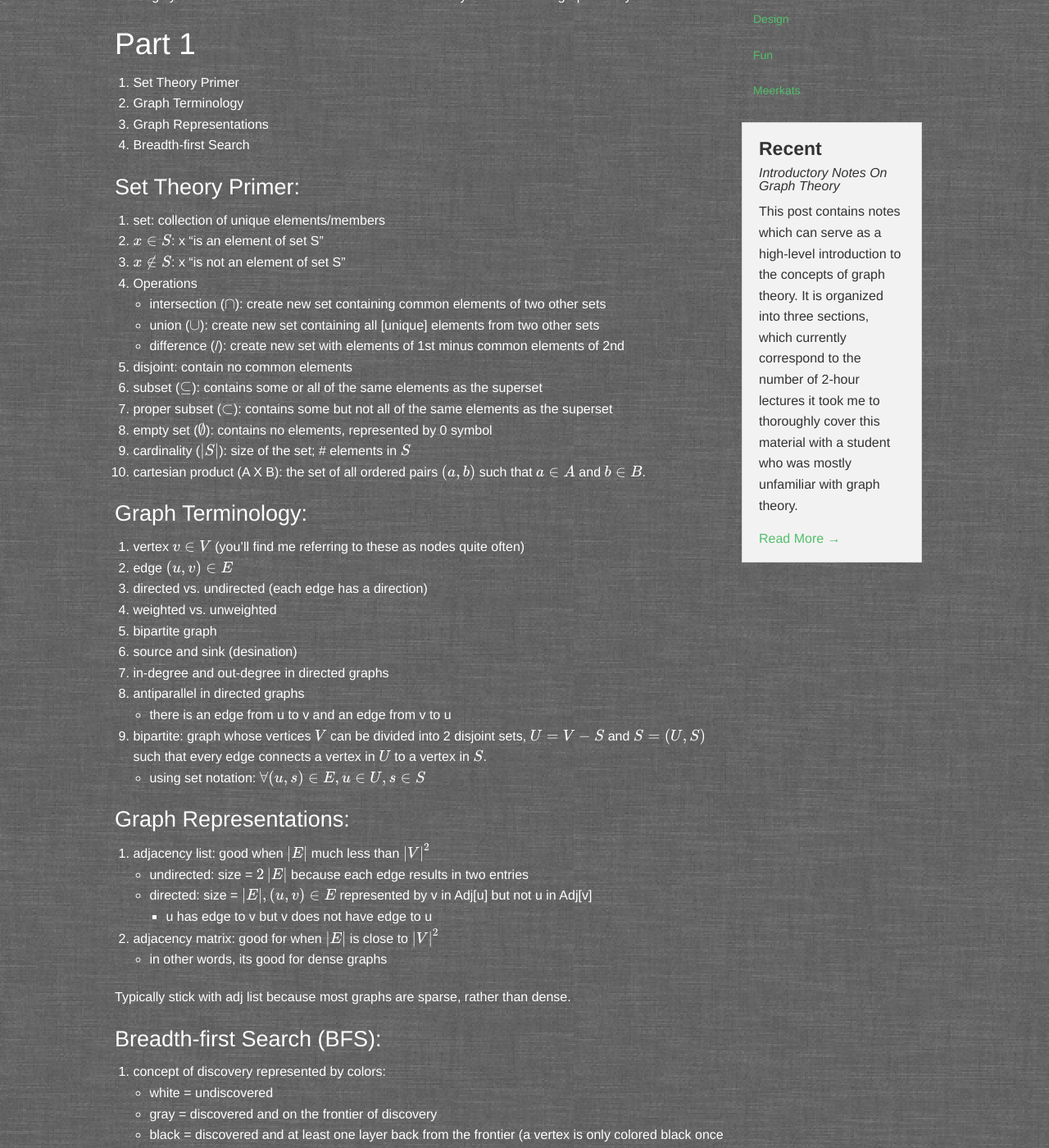
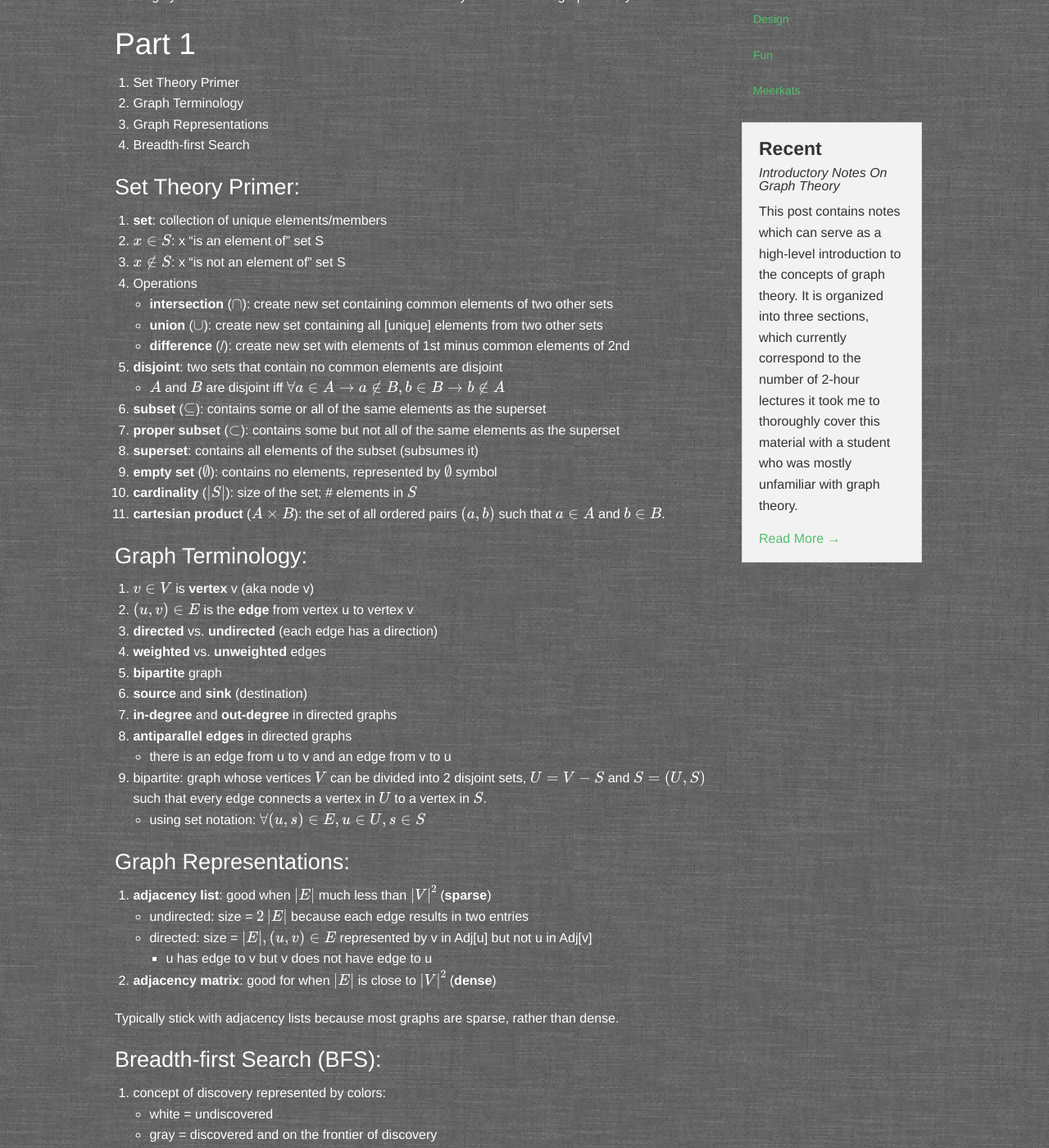
Before and after one commit to macks22/intuitive-ml, a Jekyll site: the page built from _posts/2014-07-03-introduction-to-graph-theory.md, in a window 1280 px wide and 1400 px high, scrolled down 227 px. Shown: the whole window at 82% size. Built offline with Jekyll 4.4.1, drawn with Linux system fonts in a browser that asks for light colours; formulas are drawn with MathJax 3.

Commit message:
Some formatting updates and minor editing.

```diff
--- a/_posts/2014-07-03-introduction-to-graph-theory.md
+++ b/_posts/2014-07-03-introduction-to-graph-theory.md
@@ -20,35 +20,38 @@ material with a student who was mostly unfamiliar with graph theory.
 
 ### Set Theory Primer:
 
-1.  set: collection of unique elements/members
-2.  $$x \in S$$: x "is an element of set S"
-3.  $$x \notin S$$: x "is not an element of set S"
+1.  **set**: collection of unique elements/members
+2.  $$x \in S$$: x "is an element of" set S
+3.  $$x \notin S$$: x "is not an element of" set S
 4.  Operations
-    * intersection ($$\cap$$): create new set containing common elements of two
+    * **intersection** ($$\cap$$): create new set containing common elements of two
       other sets
-    * union ($$\cup$$): create new set containing all [unique] elements from two
+    * **union** ($$\cup$$): create new set containing all [unique] elements from two
       other sets
-    * difference (/): create new set with elements of 1st minus common elements
+    * **difference** (/): create new set with elements of 1st minus common elements
       of 2nd
-5.  disjoint: contain no common elements
-6.  subset ($$\subseteq$$): contains some or all of the same elements as the superset
-7.  proper subset ($$\subset$$): contains some but not all of the same
-    elements as the superset
-8.  empty set ($$\emptyset$$): contains no elements, represented by 0 symbol
-9.  cardinality ($$\left\vert{S}\right\vert$$): size of the set; # elements in $$S$$
-10. cartesian product (A X B): the set of all ordered pairs $$(a, b)$$ such that
-    $$a \in A$$ and $$b \in B$$.
+5.  **disjoint**: two sets that contain no common elements are disjoint
+    * $$A$$ and $$B$$ are disjoint iff $$\forall a \in A \rightarrow a \notin B, b \in B
+      \rightarrow b \notin A$$
+6.  **subset** ($$\subseteq$$): contains some or all of the same elements as the superset
+7.  **proper subset** ($$\subset$$): contains some but not all of the same elements as
+    the superset
+8.  **superset**: contains all elements of the subset (subsumes it)
+9.  **empty set** ($$\emptyset$$): contains no elements, represented by $$\emptyset$$ symbol
+10. **cardinality** ($$\left\vert{S}\right\vert$$): size of the set; # elements in $$S$$
+11. **cartesian product** ($$A \times B$$): the set of all ordered pairs $$(a, b)$$ such
+    that $$a \in A$$ and $$b \in B$$.
 
 ### Graph Terminology:
 
-1.  vertex $$v \in V$$ (you'll find me referring to these as nodes quite often)
-2.  edge $$(u, v) \in E$$
-3.  directed vs. undirected (each edge has a direction)
-4.  weighted vs. unweighted
-5.  bipartite graph
-6.  source and sink (desination)
-7.  in-degree and out-degree in directed graphs
-8.  antiparallel in directed graphs
+1.  $$v \in V$$ is **vertex** v (aka node v)
+2.  $$(u, v) \in E$$ is the **edge** from vertex u to vertex v
+3.  **directed** vs. **undirected** (each edge has a direction)
+4.  **weighted** vs. **unweighted** edges
+5.  **bipartite** graph
+6.  **source** and **sink** (destination)
+7.  **in-degree** and **out-degree** in directed graphs
+8.  **antiparallel edges** in directed graphs
     * there is an edge from u to v and an edge from v to u
 9.  bipartite: graph whose vertices $$V$$ can be divided into 2 disjoint sets,
     $$U = V - S$$ and $$S = (U, S)$$ such that every edge connects a vertex in $$U$$ to a
@@ -57,18 +60,17 @@ material with a student who was mostly unfamiliar with graph theory.
 
 ### Graph Representations:
 
-1.  adjacency list: good when $$\left\vert{E}\right\vert$$ much less than
-    $$\left\vert{V}\right\vert^2$$
+1.  **adjacency list**: good when $$\left\vert{E}\right\vert$$ much less than
+    $$\left\vert{V}\right\vert^2$$ (**sparse**)
      * undirected: size = $$2\left\vert{E}\right\vert$$ because each edge results in
        two entries
      * directed: size = $$\left\vert{E}\right\vert, (u,v) \in E$$ represented by v
        in Adj[u] but not u in Adj[v]
         - u has edge to v but v does not have edge to u
-2.  adjacency matrix: good for when $$\left\vert{E}\right\vert$$ is close to
-    $$\left\vert{V}\right\vert^2$$
-    * in other words, its good for dense graphs
+2.  **adjacency matrix**: good for when $$\left\vert{E}\right\vert$$ is close to
+    $$\left\vert{V}\right\vert^2$$ (**dense**)
 
-Typically stick with adj list because most graphs are sparse, rather than dense.
+Typically stick with adjacency lists because most graphs are sparse, rather than dense.
 
 ### Breadth-first Search (BFS):
 
```
